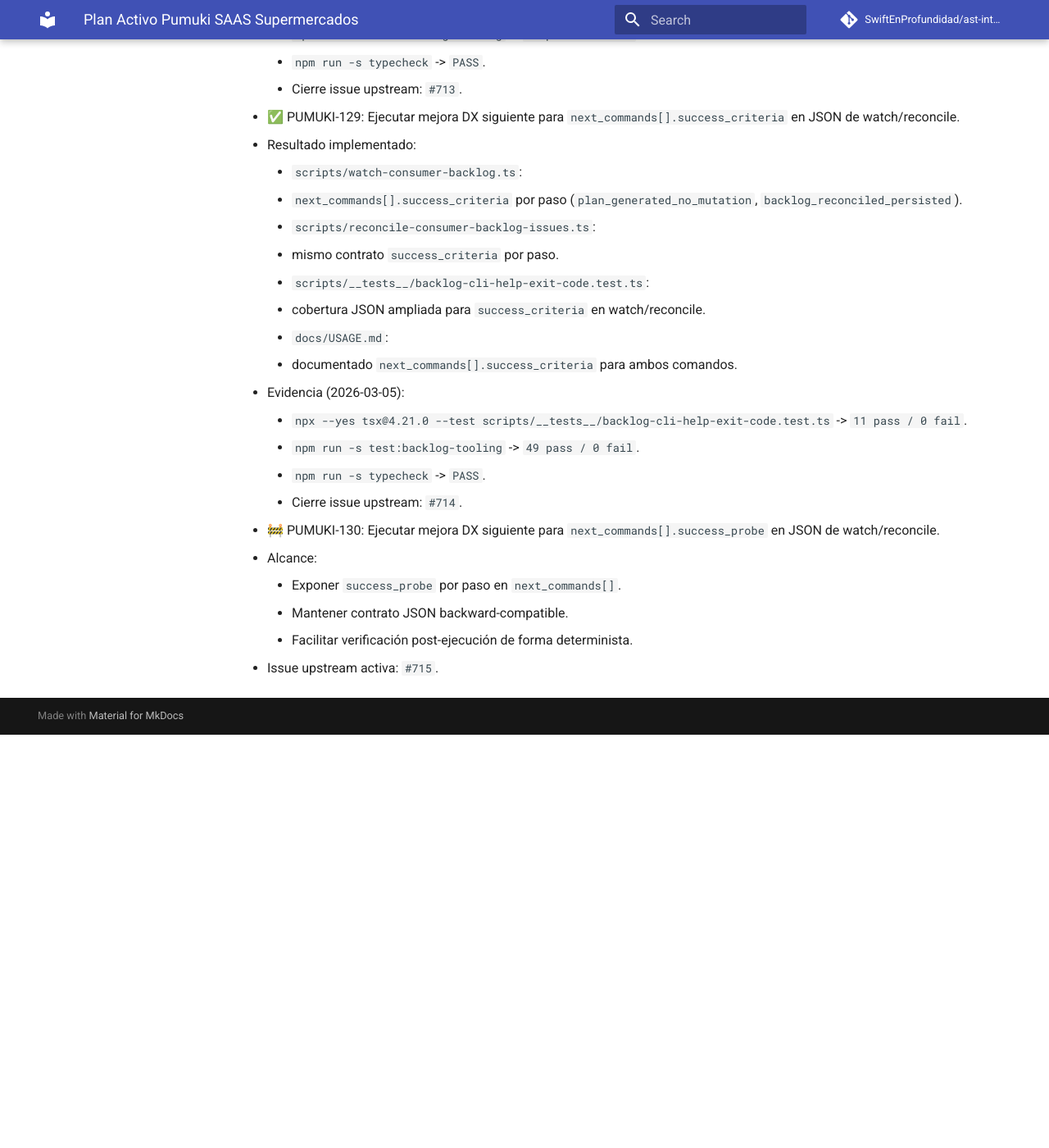
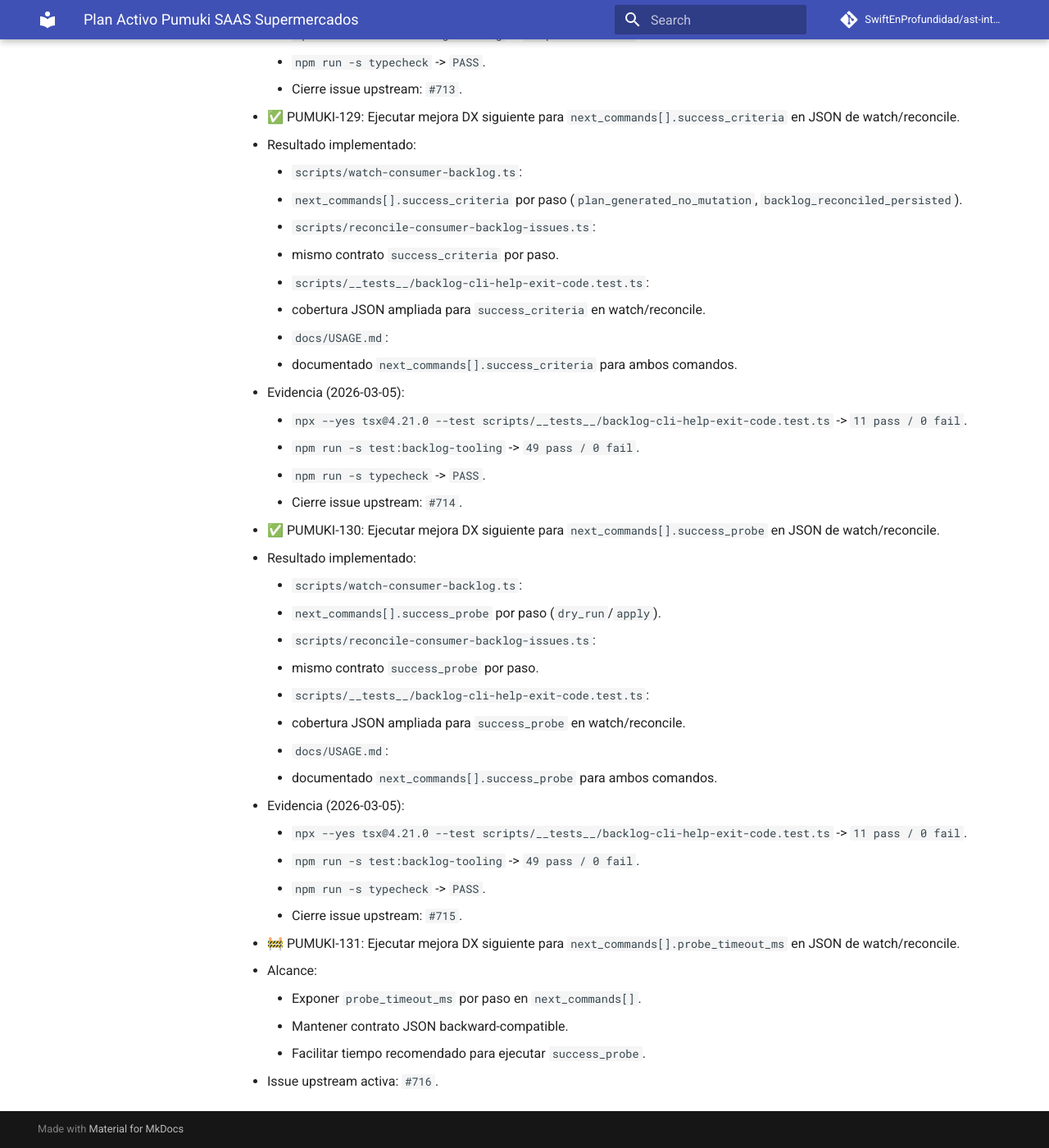
Before and after one commit to SwiftEnProfundidad/ast-intelligence-hooks, an MkDocs documentation site: the page built from docs/seguimiento-activo-pumuki-saas-supermercados.md, in a window 1280 px wide and 1400 px high, scrolled down 56982 px. Shown: the whole window at 82% size. Built offline with MkDocs 1.6.1 and Material for MkDocs 9.7.7, drawn with Linux system fonts in a browser that asks for light colours; comment, search, counter and statistics services are not loaded; before the commit the page ends 57878 px from its top, so only the background shows below that.

Commit message:
feat(backlog-tooling): add next_commands success_probe metadata

```diff
--- a/docs/seguimiento-activo-pumuki-saas-supermercados.md
+++ b/docs/seguimiento-activo-pumuki-saas-supermercados.md
@@ -1622,9 +1622,25 @@
     - `npm run -s typecheck` -> `PASS`.
     - Cierre issue upstream: `#714`.
 
-- 🚧 PUMUKI-130: Ejecutar mejora DX siguiente para `next_commands[].success_probe` en JSON de watch/reconcile.
+- ✅ PUMUKI-130: Ejecutar mejora DX siguiente para `next_commands[].success_probe` en JSON de watch/reconcile.
+  - Resultado implementado:
+    - `scripts/watch-consumer-backlog.ts`:
+      - `next_commands[].success_probe` por paso (`dry_run`/`apply`).
+    - `scripts/reconcile-consumer-backlog-issues.ts`:
+      - mismo contrato `success_probe` por paso.
+    - `scripts/__tests__/backlog-cli-help-exit-code.test.ts`:
+      - cobertura JSON ampliada para `success_probe` en watch/reconcile.
+    - `docs/USAGE.md`:
+      - documentado `next_commands[].success_probe` para ambos comandos.
+  - Evidencia (2026-03-05):
+    - `npx --yes tsx@4.21.0 --test scripts/__tests__/backlog-cli-help-exit-code.test.ts` -> `11 pass / 0 fail`.
+    - `npm run -s test:backlog-tooling` -> `49 pass / 0 fail`.
+    - `npm run -s typecheck` -> `PASS`.
+    - Cierre issue upstream: `#715`.
+
+- 🚧 PUMUKI-131: Ejecutar mejora DX siguiente para `next_commands[].probe_timeout_ms` en JSON de watch/reconcile.
   - Alcance:
-    - Exponer `success_probe` por paso en `next_commands[]`.
+    - Exponer `probe_timeout_ms` por paso en `next_commands[]`.
     - Mantener contrato JSON backward-compatible.
-    - Facilitar verificación post-ejecución de forma determinista.
-  - Issue upstream activa: `#715`.
+    - Facilitar tiempo recomendado para ejecutar `success_probe`.
+  - Issue upstream activa: `#716`.
```
Also changed, not shown: docs/USAGE.md (+2 -0 lines), docs/registro-maestro-de-seguimiento.md (+2 -2 lines), 3 other files.
